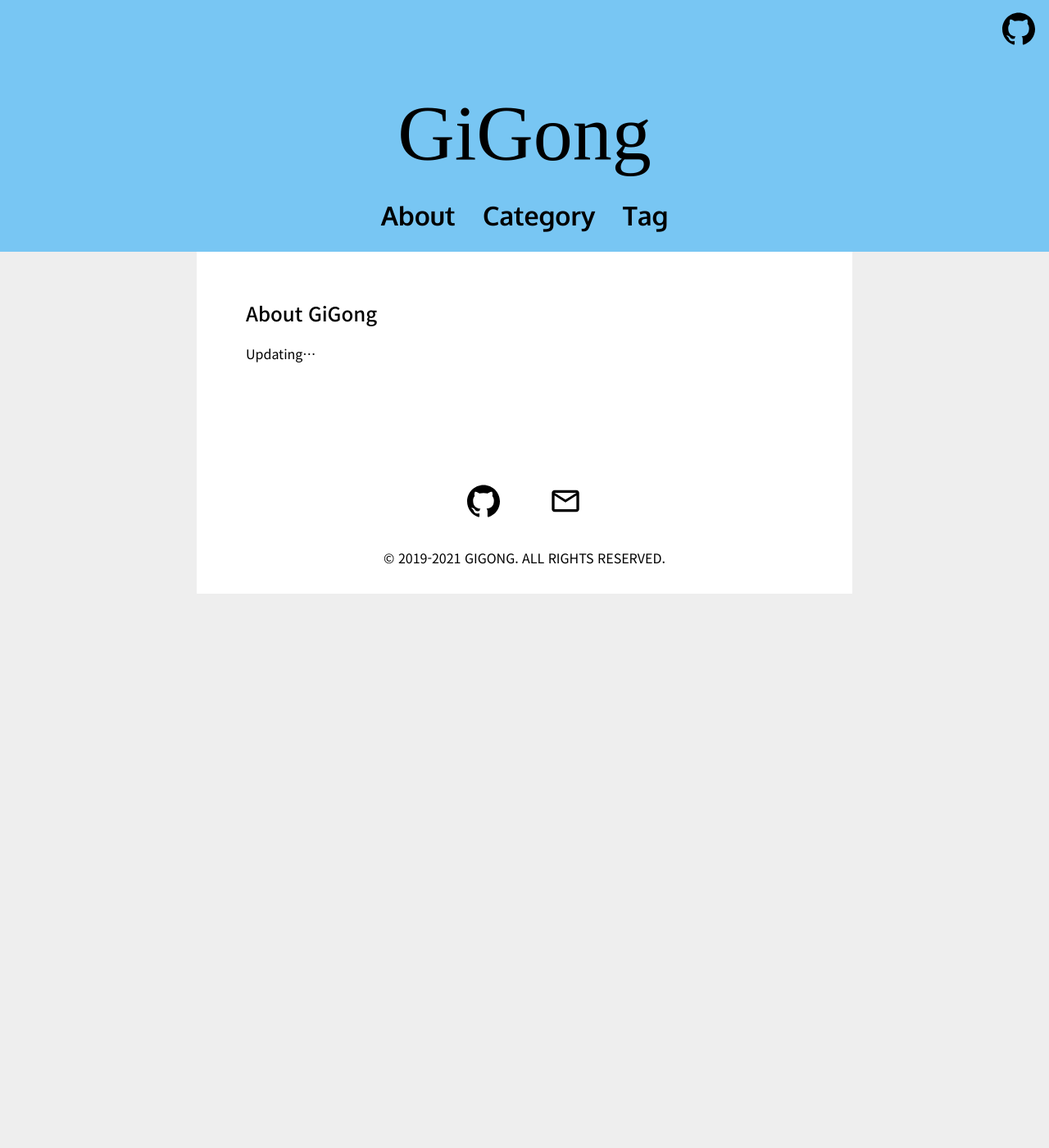
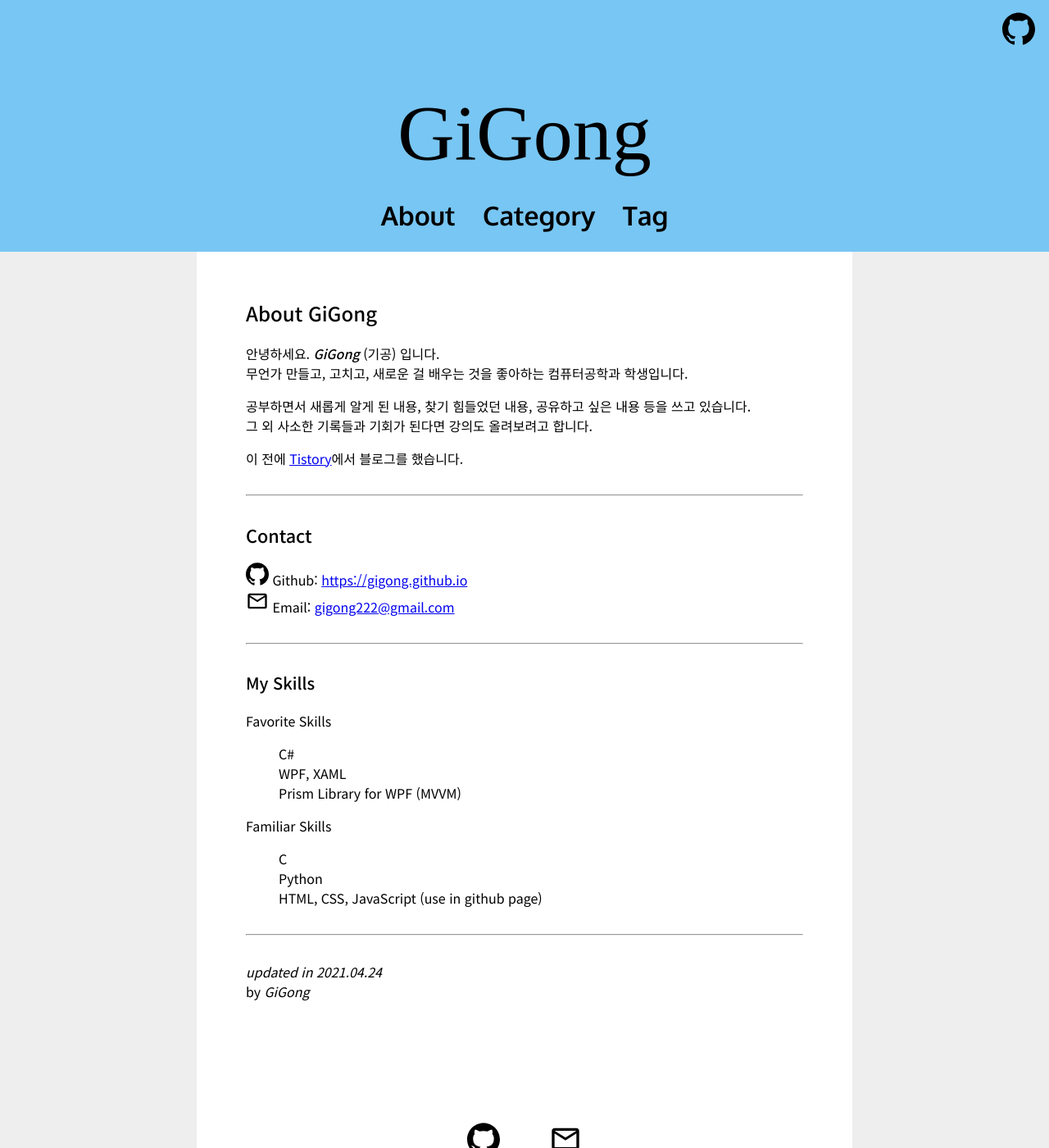
Before and after one commit to GiGong/gigong.github.io, a Jekyll site: the page built from about.md, in a window 1280 px wide and 1400 px high. Shown: the whole window at 82% size. Built offline with Jekyll 4.4.1, drawn with Linux system fonts in a browser that asks for light colours; some web fonts are replaced.

Commit message:
update about page

```diff
--- a/about.md
+++ b/about.md
@@ -6,4 +6,41 @@ permalink: /about/
 
 # About GiGong
 
-Updating...
+안녕하세요. ***GiGong*** (기공) 입니다.
+무언가 만들고, 고치고, 새로운 걸 배우는 것을 좋아하는 컴퓨터공학과 학생입니다.
+
+공부하면서 새롭게 알게 된 내용, 찾기 힘들었던 내용, 공유하고 싶은 내용 등을 쓰고 있습니다.
+그 외 사소한 기록들과 기회가 된다면 강의도 올려보려고 합니다.
+
+이 전에 [Tistory](https://gigong.tistory.com/){:target="_blank"}에서 블로그를 했습니다.
+
+---
+
+## Contact
+![Github]({{ '/assets/icons/github.svg' | relative_url }}){:width="28px"} Github: [https://gigong.github.io][gigong-github]{:target="_blank"}
+![Email]({{ '/assets/icons/email.svg' | relative_url }}){:width="28px"} Email: [{{site.email}}](mailto:{{site.email}})
+
+---
+
+### My Skills
+
+Favorite Skills
+  - C#
+  - WPF, XAML
+  - Prism Library for WPF (MVVM)
+{: .post .skills}
+
+Familiar Skills
+  - C
+  - Python
+  - HTML, CSS, JavaScript (use in github page)
+{: .post .skills}
+
+
+
+---
+
+*updated in 2021.04.24*
+by *GiGong*
+
+[gigong-github]: {{site.github}}
```
